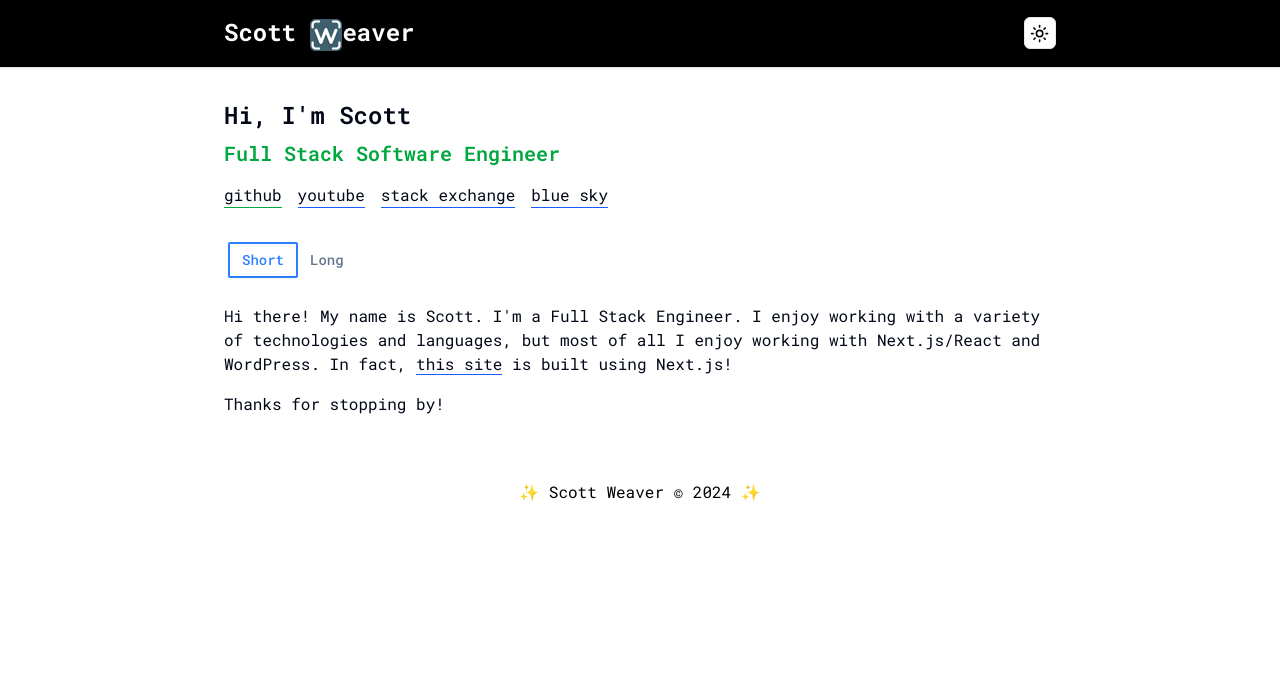
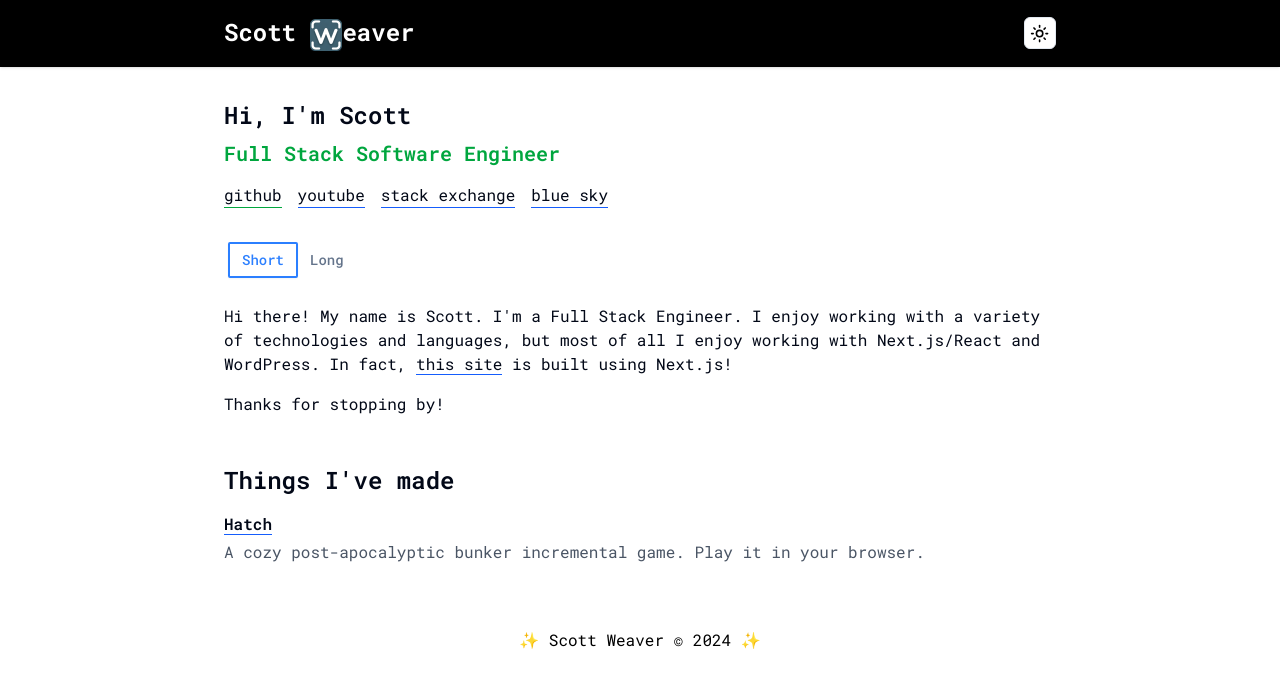
Before and after one commit to tdlm/tdlm.github.io, a Next.js app: page / in a window 1280 px wide. Shown: the top 688 px of the page. Built offline with nearby package versions, Linux system fonts and the light colour scheme.

Commit message:
feat: link to hatch from the home page

```diff
--- a/app/page.tsx
+++ b/app/page.tsx
@@ -39,6 +39,20 @@ export default function Home() {
       </section>
 
       <Introduction className="mb-12" />
+
+      <PageSection title={{ text: "Things I've made" }}>
+        <ul className="flex flex-col gap-4 pt-2">
+          <li>
+            <Link className="font-semibold" href="https://tdlm.github.io/hatch/">
+              Hatch
+            </Link>
+            <p className="pt-1 text-gray-600 dark:text-gray-400">
+              A cozy post-apocalyptic bunker incremental game. Play it in your
+              browser.
+            </p>
+          </li>
+        </ul>
+      </PageSection>
     </main>
   );
 }
```
